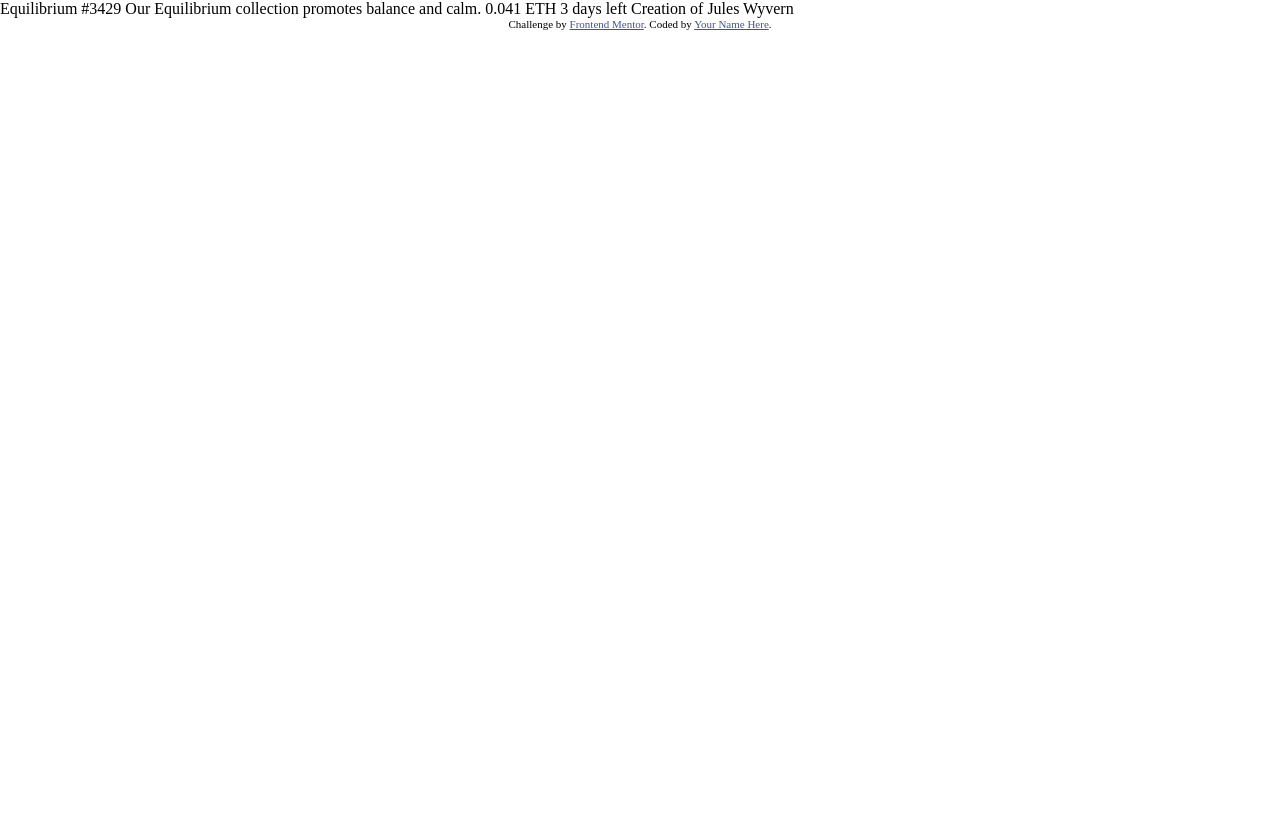
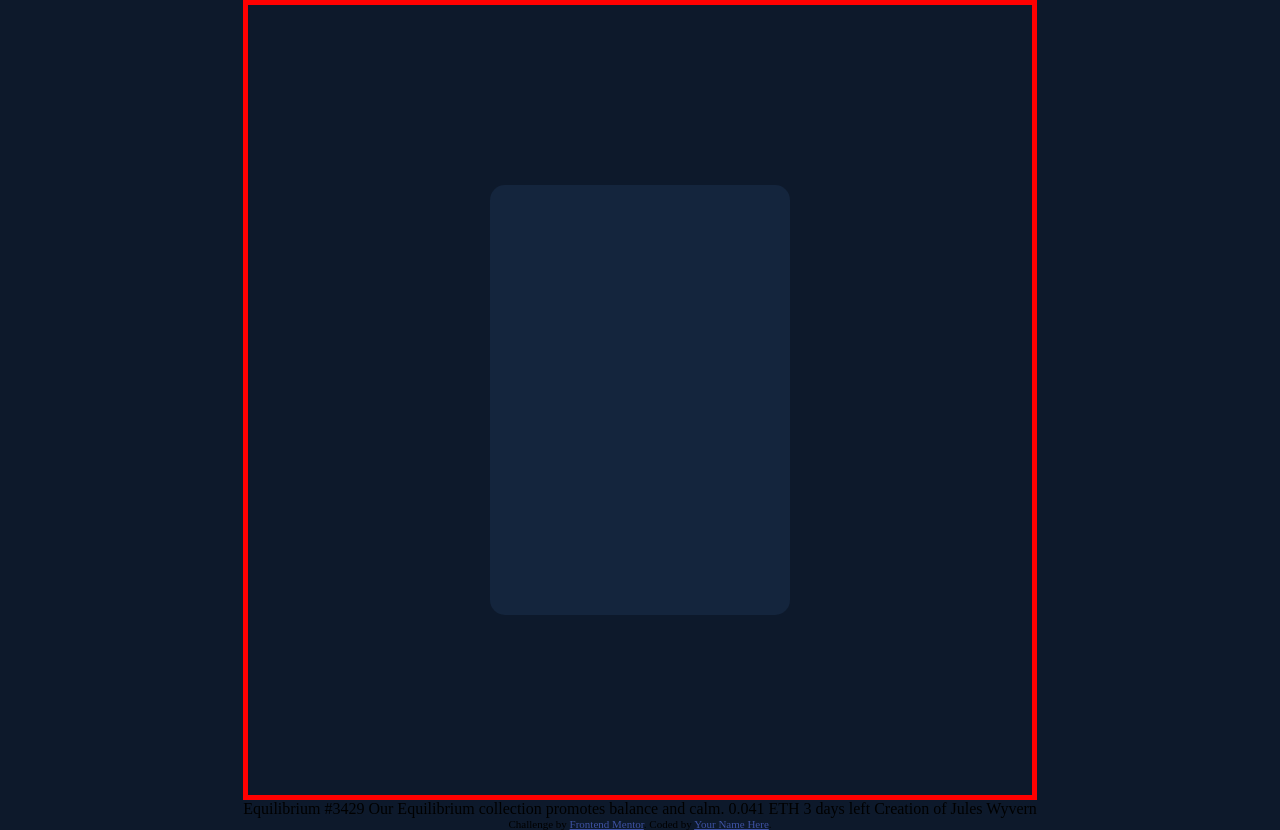
Before and after one commit to guanizorommel/fem13, a plain HTML site: page index.html in a window 1280 px wide. Before the commit the page ends 800 px from the top, so only its background shows below. Drawn offline with Linux system fonts and the light colour scheme.

Commit message:
Set up containers

```diff
--- a/index.html
+++ b/index.html
@@ -25,6 +25,12 @@
 </head>
 <body>
 
+  <div class="container">
+    <div class="card-box">
+
+    </div>
+  </div>
+
   Equilibrium #3429
 
   Our Equilibrium collection promotes balance and calm.
--- a/styles.css
+++ b/styles.css
@@ -21,3 +21,25 @@
 h1,h2,h3,h4,h5,p {
     font-family: "Outfit", sans-serif;
 }
+
+body {
+    max-width: max-content;
+    margin: auto;
+    background-color: var(--Verydarkblue-mainBG);
+}
+
+.container {
+    max-width: 1440px;
+    height: 100vh;
+    border: 5px solid red;
+    display: flex;
+    justify-content: center;
+    align-items: center;
+}
+
+.card-box {
+    background-color: var(--Verydarkblue-cardBG);
+    height: 430px;
+    width: 300px;
+    border-radius: 15px;
+}
```
